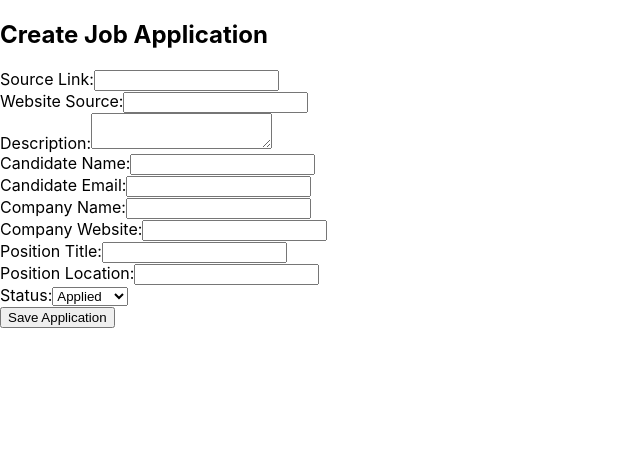
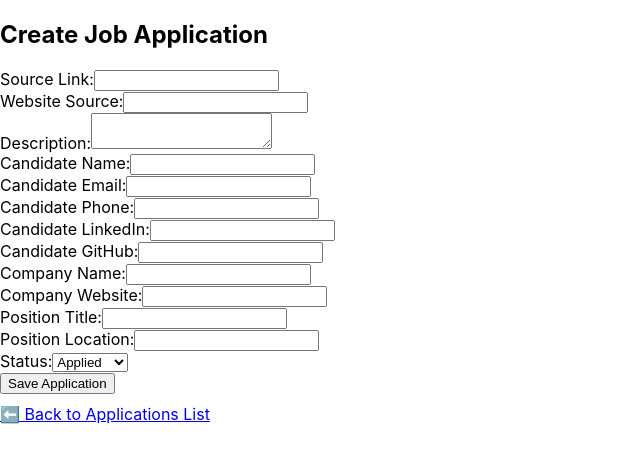
Before and after one commit to mtripode101/jobapp_frontend, a React (Create React App) app: page /applications/new in a window 1280 px wide. Shown: the top 462 px of the page, without its empty margins (0-640 px from the left). Built offline with nearby package versions, Linux system fonts and the light colour scheme.

Commit message:
code refactoring

```diff
--- a/src/pages/candidate/CandidateDetailPage.tsx
+++ b/src/pages/candidate/CandidateDetailPage.tsx
@@ -20,8 +20,10 @@ export default function CandidateDetailPage() {
     <div>
       <h2>{candidate.fullName}</h2>
       <ul>
-        <li><strong>Email:</strong> {candidate.email || "N/A"}</li>
-        <li><strong>Phone:</strong> {candidate.phone || "N/A"}</li>
+        <li><strong>Email:</strong> {candidate.contactInfo?.email || "N/A"}</li>
+        <li><strong>Phone:</strong> {candidate.contactInfo?.phone || "N/A"}</li>
+        <li><strong>LinkedIn:</strong> {candidate.contactInfo?.linkedIn || "N/A"}</li>
+        <li><strong>GitHub:</strong> {candidate.contactInfo?.github || "N/A"}</li>
       </ul>
 
       {/* 🔗 Link back to Candidates list */}
--- a/src/pages/candidate/CandidateFormPage.tsx
+++ b/src/pages/candidate/CandidateFormPage.tsx
@@ -7,12 +7,23 @@ export default function CandidateFormPage() {
   const [fullName, setFullName] = useState<string>("");
   const [email, setEmail] = useState<string>("");
   const [phone, setPhone] = useState<string>("");
+  const [linkedIn, setLinkedIn] = useState<string>("");
+  const [github, setGithub] = useState<string>("");
+
   const navigate = useNavigate();
 
   const handleSubmit = (e: React.FormEvent<HTMLFormElement>) => {
     e.preventDefault();
 
-    const newCandidate: CandidateDto = { fullName, email, phone };
+    const newCandidate: CandidateDto = {
+      fullName,
+      contactInfo: {
+        email,
+        phone,
+        linkedIn,
+        github,
+      },
+    };
 
     createCandidate(newCandidate)
       .then(() => navigate("/candidates"))
@@ -49,6 +60,20 @@ export default function CandidateFormPage() {
         onChange={(e) => setPhone(e.target.value)}
       />
 
+      <input
+        type="url"
+        placeholder="LinkedIn profile"
+        value={linkedIn}
+        onChange={(e) => setLinkedIn(e.target.value)}
+      />
+
+      <input
+        type="url"
+        placeholder="GitHub profile"
+        value={github}
+        onChange={(e) => setGithub(e.target.value)}
+      />
+
       <button type="submit">Save</button>
 
       {/* 🔗 Link back to Candidates list */}
--- a/src/pages/jobapplication/JobApplicationFormPage.tsx
+++ b/src/pages/jobapplication/JobApplicationFormPage.tsx
@@ -1,6 +1,6 @@
 // src/pages/JobApplicationFormPage.tsx
 import React, { useState } from "react";
-import { useNavigate } from "react-router-dom";
+import { useNavigate, Link } from "react-router-dom"; // 👈 Import Link
 import { jobApplicationService } from "../../services/jobApplicationService";
 import { JobApplicationDto } from "../../types/jobApplicationDto";
 
@@ -9,11 +9,20 @@ export default function JobApplicationFormPage() {
     sourceLink: "",
     websiteSource: "",
     description: "",
-    candidate: { fullName: "", email: "" },
+    candidate: {
+      fullName: "",
+      contactInfo: {
+        email: "",
+        phone: "",
+        linkedIn: "",
+        github: "",
+      },
+    },
     company: { name: "", website: "", description: "" },
     position: { title: "", location: "", description: "", companyName: "" },
     status: "APPLIED",
   });
+
   const navigate = useNavigate();
 
   const handleSubmit = (e: React.FormEvent) => {
@@ -28,6 +37,7 @@ export default function JobApplicationFormPage() {
     <div>
       <h2>Create Job Application</h2>
       <form onSubmit={handleSubmit}>
+        {/* 🔗 Source info */}
         <div>
           <label>Source Link:</label>
           <input
@@ -52,13 +62,18 @@ export default function JobApplicationFormPage() {
             onChange={(e) => setFormData({ ...formData, description: e.target.value })}
           />
         </div>
+
+        {/* 🔗 Candidate info */}
         <div>
           <label>Candidate Name:</label>
           <input
             type="text"
             value={formData.candidate.fullName}
             onChange={(e) =>
-              setFormData({ ...formData, candidate: { ...formData.candidate, fullName: e.target.value } })
+              setFormData({
+                ...formData,
+                candidate: { ...formData.candidate, fullName: e.target.value },
+              })
             }
           />
         </div>
@@ -66,12 +81,68 @@ export default function JobApplicationFormPage() {
           <label>Candidate Email:</label>
           <input
             type="email"
-            value={formData.candidate.email}
+            value={formData.candidate.contactInfo.email}
             onChange={(e) =>
-              setFormData({ ...formData, candidate: { ...formData.candidate, email: e.target.value } })
+              setFormData({
+                ...formData,
+                candidate: {
+                  ...formData.candidate,
+                  contactInfo: { ...formData.candidate.contactInfo, email: e.target.value },
+                },
+              })
             }
           />
         </div>
+        <div>
+          <label>Candidate Phone:</label>
+          <input
+            type="tel"
+            value={formData.candidate.contactInfo.phone}
+            onChange={(e) =>
+              setFormData({
+                ...formData,
+                candidate: {
+                  ...formData.candidate,
+                  contactInfo: { ...formData.candidate.contactInfo, phone: e.target.value },
+                },
+              })
+            }
+          />
+        </div>
+        <div>
+          <label>Candidate LinkedIn:</label>
+          <input
+            type="url"
+            value={formData.candidate.contactInfo.linkedIn}
+            onChange={(e) =>
+              setFormData({
+                ...formData,
+                candidate: {
+                  ...formData.candidate,
+                  contactInfo: { ...formData.candidate.contactInfo, linkedIn: e.target.value },
+                },
+              })
+            }
+          />
+        </div>
+        <div>
+          <label>Candidate GitHub:</label>
+          <input
+            type="url"
+            value={formData.candidate.contactInfo.github}
+            onChange={(e) =>
+              setFormData({
+                ...formData,
+                candidate: {
+                  ...formData.candidate,
+                  contactInfo: { ...formData.candidate.contactInfo, github: e.target.value },
+                },
+              })
+            }
+          />
+        </div>
+
+        {/* 🔗 Company info */}
         <div>
           <label>Company Name:</label>
           <input
@@ -92,6 +163,8 @@ export default function JobApplicationFormPage() {
             }
           />
         </div>
+
+        {/* 🔗 Position info */}
         <div>
           <label>Position Title:</label>
           <input
@@ -108,15 +181,22 @@ export default function JobApplicationFormPage() {
             type="text"
             value={formData.position.location}
             onChange={(e) =>
-              setFormData({ ...formData, position: { ...formData.position, location: e.target.value } })
+              setFormData({
+                ...formData,
+                position: { ...formData.position, location: e.target.value },
+              })
             }
           />
         </div>
+
+        {/* 🔗 Status */}
         <div>
           <label>Status:</label>
           <select
             value={formData.status}
-            onChange={(e) => setFormData({ ...formData, status: e.target.value as JobApplicationDto["status"] })}
+            onChange={(e) =>
+              setFormData({ ...formData, status: e.target.value as JobApplicationDto["status"] })
+            }
           >
             <option value="APPLIED">Applied</option>
             <option value="REJECTED">Rejected</option>
@@ -124,8 +204,14 @@ export default function JobApplicationFormPage() {
             <option value="OFFERED">Offered</option>
           </select>
         </div>
+
         <button type="submit">Save Application</button>
       </form>
+
+      {/* 🔙 Back to Applications List */}
+      <div style={{ marginTop: "10px" }}>
+        <Link to="/applications">⬅️ Back to Applications List</Link>
+      </div>
     </div>
   );
 }
--- a/src/pages/jobapplication/JobApplicationListPage.tsx
+++ b/src/pages/jobapplication/JobApplicationListPage.tsx
@@ -14,7 +14,11 @@ export default function JobApplicationListPage() {
   return (
     <div>
       <h2>Job Applications</h2>
+
+      {/* 🔗 Navigation */}
+      <Link to="/">🏠 Back to Home</Link> |{" "}
       <Link to="/applications/new">➕ Create Application</Link>
+
       <table border={1} style={{ width: "100%", marginTop: "20px" }}>
         <thead>
           <tr>
--- a/src/pages/joboffer/JobOfferFormPage.tsx
+++ b/src/pages/joboffer/JobOfferFormPage.tsx
@@ -49,6 +49,11 @@ export default function JobOfferFormPage() {
         </div>
         <button type="submit">Save Offer</button>
       </form>
+
+      {/* 🔙 Back to previous page */}
+      <div style={{ marginTop: "10px" }}>
+        <button onClick={() => navigate(-1)}>⬅️ Back to Previous Page</button>
+      </div>
     </div>
   );
 }
--- a/src/pages/joboffer/JobOfferListPage.tsx
+++ b/src/pages/joboffer/JobOfferListPage.tsx
@@ -14,7 +14,11 @@ export default function JobOfferListPage() {
   return (
     <div>
       <h2>Job Offers</h2>
+
+      {/* 🔗 Link back to Home */}
+      <Link to="/">🏠 Back to Home</Link> |{" "}
       <Link to="/job-offers/new">➕ Create Offer</Link>
+
       <table border={1} style={{ width: "100%", marginTop: "20px" }}>
         <thead>
           <tr>
```
Also changed, not shown: src/pages/candidate/CandidateListPage.tsx (+43 -5 lines), src/types/candidate.ts (+8 -2 lines).
